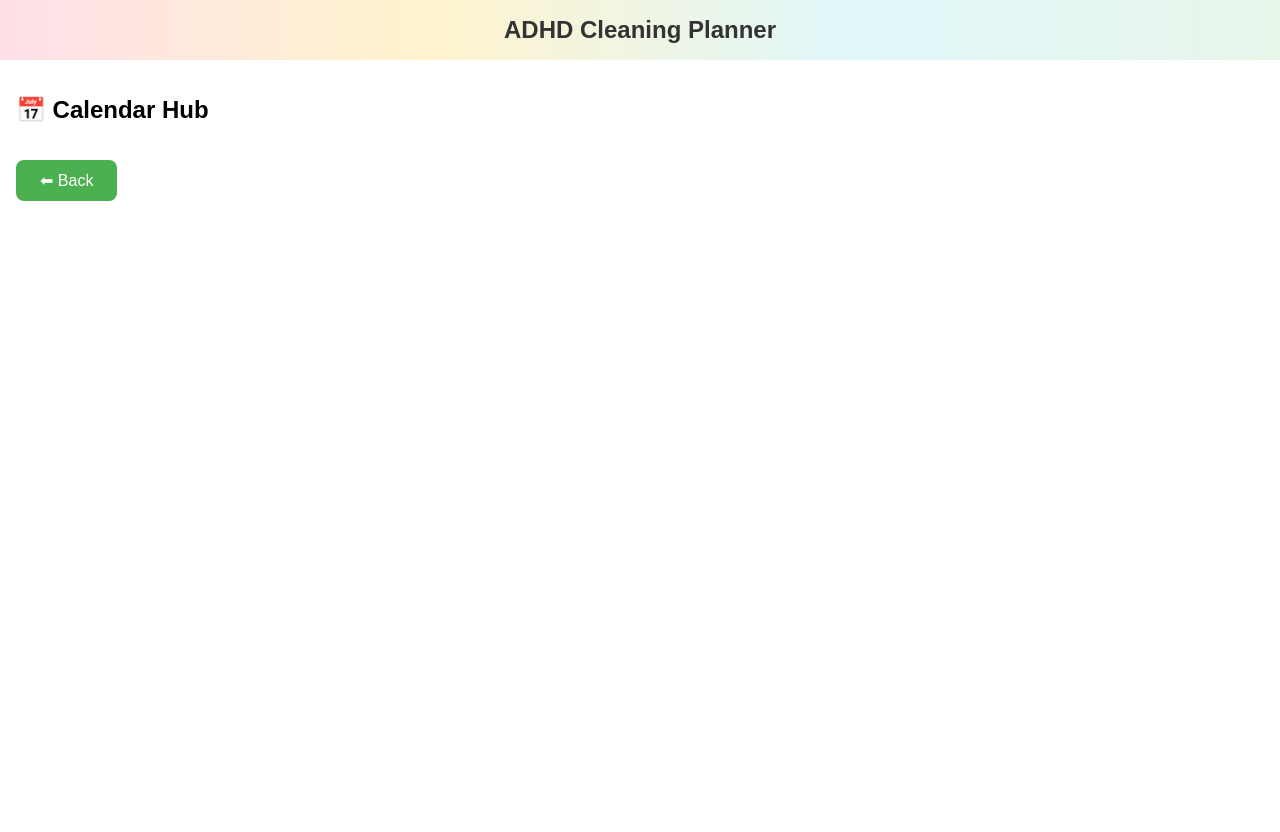
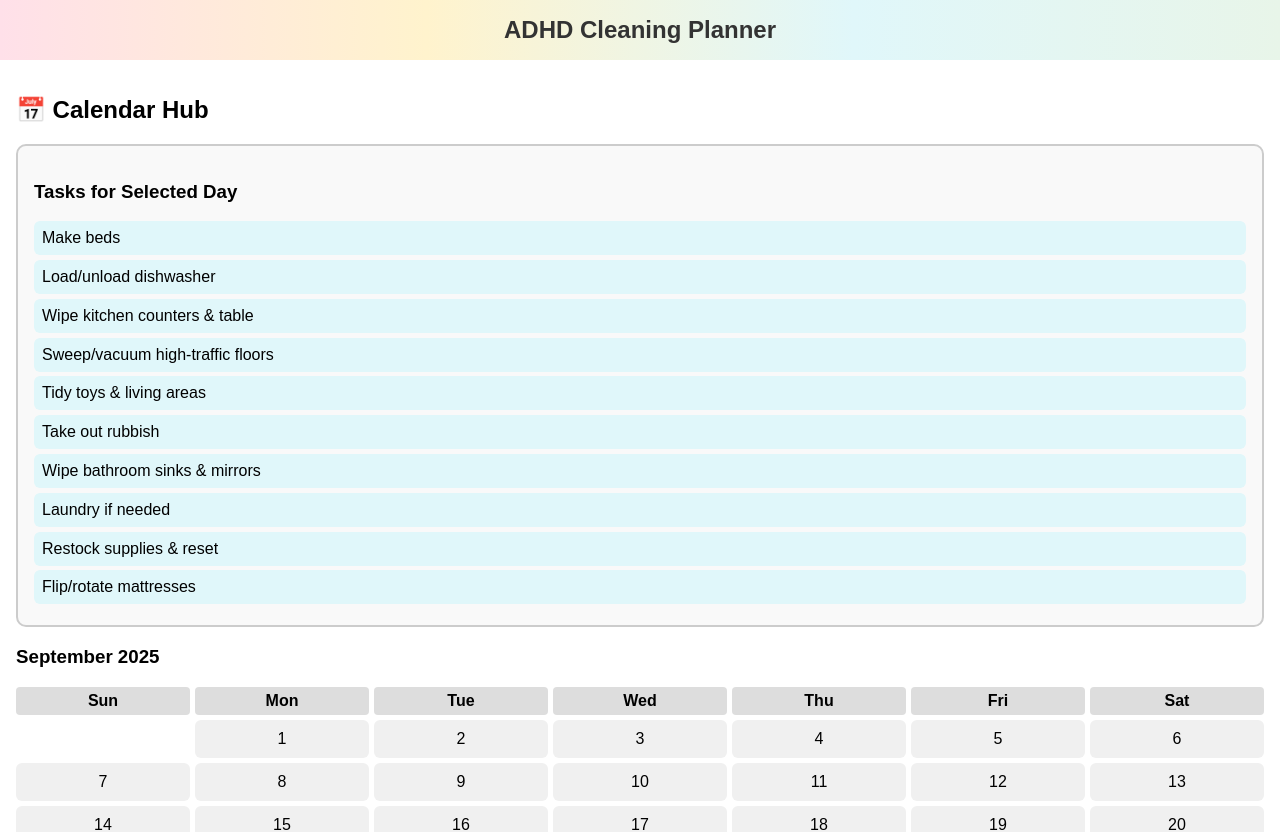
Before and after one commit to emma17morris-art/ADHD-CLEANING-PLANNER, a plain HTML site: page index.html in a window 1280 px wide. Both pictures are taken after a click on the element "📅 Calendar". Drawn offline with Linux system fonts and the light colour scheme.

Commit message:
Update index.html

```diff
--- a/index.html
+++ b/index.html
@@ -5,23 +5,15 @@
   <meta name="viewport" content="width=device-width, initial-scale=1.0">
   <title>ADHD Cleaning Planner 🌈</title>
   <style>
-    body, html {
-      margin: 0; padding: 0; height: 100%;
-      font-family: Arial, sans-serif;
-    }
+    body, html { margin: 0; padding: 0; height: 100%; font-family: Arial, sans-serif; }
     header {
       background: linear-gradient(90deg, #ffe0e9, #fff3cd, #e0f7fa, #e8f5e9);
       color: #333; text-align: center; padding: 1rem;
       font-size: 1.5rem; font-weight: bold;
     }
-    .grid {
-      display: grid; grid-template-rows: 1fr 1fr 1fr 1fr;
-      height: calc(100% - 60px);
-    }
-    .tile {
-      display: flex; align-items: center; justify-content: center;
-      font-size: 1.6rem; font-weight: bold; cursor: pointer; color: #333;
-    }
+    .grid { display: grid; grid-template-rows: 1fr 1fr 1fr 1fr; height: calc(100% - 60px); }
+    .tile { display: flex; align-items: center; justify-content: center;
+      font-size: 1.6rem; font-weight: bold; cursor: pointer; color: #333; }
     .calendar { background: #ffe0e9; }
     .planner { background: #fff3cd; }
     .customise { background: #e0f7fa; }
@@ -30,28 +22,20 @@
     .tab.active { display: block; }
     button.back {
       margin-top: 1rem; padding: 0.7rem 1.5rem;
-      font-size: 1rem; border: none; border-radius: 8px;
-      background: #4CAF50; color: white; cursor: pointer;
+      border: none; border-radius: 8px; background: #4CAF50; color: white; cursor: pointer;
     }
-    /* Planner styles */
-    .day-plan {
-      margin: 1rem 0; padding: 1rem;
-      border-radius: 10px;
-      background: #f9f9f9;
-      border: 2px solid #ddd;
-      text-align: left;
-    }
-    .day-plan h3 { margin-top: 0; }
-    .task-item {
-      padding: 0.5rem; margin: 0.3rem 0;
-      border-radius: 6px;
-      background: #e0f7fa;
-      cursor: pointer;
-    }
-    .task-item.done {
-      background: #c8e6c9;
-      text-decoration: line-through;
-    }
+    .today-tasks { background: #f9f9f9; border: 2px solid #ccc;
+      border-radius: 10px; padding: 1rem; margin-bottom: 1rem; text-align: left; }
+    .task-item { padding: 0.5rem; margin: 0.3rem 0;
+      border-radius: 6px; background: #e0f7fa; cursor: pointer; }
+    .task-item.done { background: #c8e6c9; text-decoration: line-through; }
+    .calendar-grid { display: grid; grid-template-columns: repeat(7, 1fr); gap: 5px; }
+    .day-name { font-weight: bold; background: #ddd; padding: 5px;
+      border-radius: 4px; text-align: center; }
+    .day { padding: 10px; border-radius: 6px; background: #f0f0f0;
+      text-align: center; cursor: pointer; }
+    .day.today { background: #4CAF50; color: white; font-weight: bold; }
+    .day.empty { background: transparent; cursor: default; }
   </style>
 </head>
 <body>
@@ -68,15 +52,20 @@
   </div>
 </div>
 
-<!-- Preplanned Planner -->
-<div id="planner" class="tab">
-  <h2>📝 Preplanned Cleaning Schedule</h2>
-  <div id="plannerContent"></div>
+<!-- Calendar Hub -->
+<div id="calendar" class="tab">
+  <h2>📅 Calendar Hub</h2>
+  <div class="today-tasks" id="todayTasks">
+    <h3>Tasks for Selected Day</h3>
+    <div id="taskList"></div>
+  </div>
+  <h3 id="monthLabel"></h3>
+  <div class="calendar-grid" id="calendarGrid"></div>
   <button class="back" onclick="showTab('home')">⬅ Back</button>
 </div>
 
 <!-- Other Tabs -->
-<div id="calendar" class="tab"><h2>📅 Calendar Hub</h2><button class="back" onclick="showTab('home')">⬅ Back</button></div>
+<div id="planner" class="tab"><h2>📝 Preplanned Planner</h2><p>Coming soon...</p><button class="back" onclick="showTab('home')">⬅ Back</button></div>
 <div id="customise" class="tab"><h2>🎨 Customise Tasks</h2><button class="back" onclick="showTab('home')">⬅ Back</button></div>
 <div id="settings" class="tab"><h2>⚙️ Settings</h2><button class="back" onclick="showTab('home')">⬅ Back</button></div>
 
@@ -86,52 +75,106 @@
     document.getElementById(tabName).classList.add('active');
   }
 
-  // Preplanned Weekly Cleaning Schedule
-  const weeklyPlan = {
-    "Monday": [
-      "Make beds", "Load/unload dishwasher", "Wipe kitchen counters",
-      "Laundry: wash & fold", "Vacuum high-traffic floors"
+  // Task structure
+  const tasks = {
+    daily: [
+      "Make beds","Load/unload dishwasher","Wipe kitchen counters & table",
+      "Sweep/vacuum high-traffic floors","Tidy toys & living areas",
+      "Take out rubbish","Wipe bathroom sinks & mirrors","Laundry if needed"
     ],
-    "Tuesday": [
-      "Make beds", "Tidy toys & living areas", "Dust furniture",
-      "Clean microwave & appliances", "Empty bins"
-    ],
-    "Wednesday": [
-      "Make beds", "Wipe bathroom sinks & mirrors", "Change bed sheets",
-      "Laundry: towels", "Vacuum downstairs"
-    ],
-    "Thursday": [
-      "Make beds", "Wipe kitchen counters & dining table", "Clean toilets",
-      "Mop floors", "Declutter one drawer"
-    ],
-    "Friday": [
-      "Make beds", "Meal plan & grocery shop", "Vacuum upstairs",
-      "Dust shelves", "Laundry: kids’ clothes"
-    ],
-    "Saturday": [
-      "Make beds", "Garden/yard tidy", "Wash car",
-      "Organise seasonal items", "Family tidy-up hour"
-    ],
-    "Sunday": [
-      "Make beds", "Full house reset (quick tidy everywhere)",
-      "Check smoke alarm batteries", "Restock cleaning supplies"
+    weekly: {
+      1: ["Change bed sheets"],        // Monday
+      2: ["Dust furniture & shelves"], // Tuesday
+      3: ["Clean toilets"],            // Wednesday
+      4: ["Mop floors"],               // Thursday
+      5: ["Meal plan & grocery shop"], // Friday
+      6: ["Garden/yard or wash car"],  // Saturday
+      0: ["Restock supplies & reset"]  // Sunday
+    },
+    monthly: {
+      1: ["Deep clean fridge"],
+      7: ["Wash towels & bath mats"],
+      14: ["Vacuum upholstery"],
+      21: ["Clean oven & extractor filters"],
+      28: ["Flip/rotate mattresses"]
+    },
+    deep: [
+      "Wash windows inside & out",
+      "Wash curtains or blinds",
+      "Steam clean carpets or rugs",
+      "Clean behind/under appliances",
+      "Descale kettle, coffee machine, shower heads",
+      "Organise seasonal decorations",
+      "Clean gutters",
+      "Clean garage/loft/attic/storage",
+      "Spring clean entire house reset",
+      "Replace batteries (smoke alarms, remotes, car keys)",
+      "Check expiry dates in medicine cabinet"
     ]
   };
 
-  const plannerContent = document.getElementById('plannerContent');
-  for (let day in weeklyPlan) {
-    const dayDiv = document.createElement('div');
-    dayDiv.className = 'day-plan';
-    dayDiv.innerHTML = `<h3>${day}</h3>`;
-    weeklyPlan[day].forEach(task => {
-      const div = document.createElement('div');
-      div.className = 'task-item';
-      div.innerText = task;
-      div.onclick = () => div.classList.toggle('done');
-      dayDiv.appendChild(div);
-    });
-    plannerContent.appendChild(dayDiv);
+  function loadTasksForDay(date) {
+    const list = document.getElementById("taskList");
+    list.innerHTML = "";
+
+    // Always add daily tasks
+    tasks.daily.forEach(t => addTaskItem(list, t));
+
+    // Weekly (by weekday)
+    const weekday = date.getDay();
+    if (tasks.weekly[weekday]) tasks.weekly[weekday].forEach(t => addTaskItem(list, t));
+
+    // Monthly (by date)
+    const dayOfMonth = date.getDate();
+    if (tasks.monthly[dayOfMonth]) tasks.monthly[dayOfMonth].forEach(t => addTaskItem(list, t));
+
+    // Example: deep cleaning once a month on the 15th
+    if (dayOfMonth === 15) tasks.deep.forEach(t => addTaskItem(list, t));
   }
+
+  function addTaskItem(list, text) {
+    const div = document.createElement("div");
+    div.className = "task-item";
+    div.innerText = text;
+    div.onclick = () => div.classList.toggle("done");
+    list.appendChild(div);
+  }
+
+  // Calendar render
+  const calendarGrid = document.getElementById("calendarGrid");
+  const monthLabel = document.getElementById("monthLabel");
+  const today = new Date();
+  const year = today.getFullYear();
+  const month = today.getMonth();
+  const monthNames = ["January","February","March","April","May","June","July","August","September","October","November","December"];
+  monthLabel.innerText = `${monthNames[month]} ${year}`;
+  const firstDay = new Date(year, month, 1).getDay();
+  const daysInMonth = new Date(year, month+1, 0).getDate();
+
+  ["Sun","Mon","Tue","Wed","Thu","Fri","Sat"].forEach(name => {
+    const div = document.createElement("div");
+    div.className = "day-name";
+    div.innerText = name;
+    calendarGrid.appendChild(div);
+  });
+
+  for (let i=0;i<firstDay;i++) {
+    const empty = document.createElement("div");
+    empty.className = "day empty";
+    calendarGrid.appendChild(empty);
+  }
+
+  for (let d=1; d<=daysInMonth; d++) {
+    const dayDiv = document.createElement("div");
+    dayDiv.className = "day";
+    if (d === today.getDate()) dayDiv.classList.add("today");
+    dayDiv.innerText = d;
+    dayDiv.onclick = () => loadTasksForDay(new Date(year, month, d));
+    calendarGrid.appendChild(dayDiv);
+  }
+
+  // Load today on start
+  loadTasksForDay(today);
 </script>
 
 </body>
```
